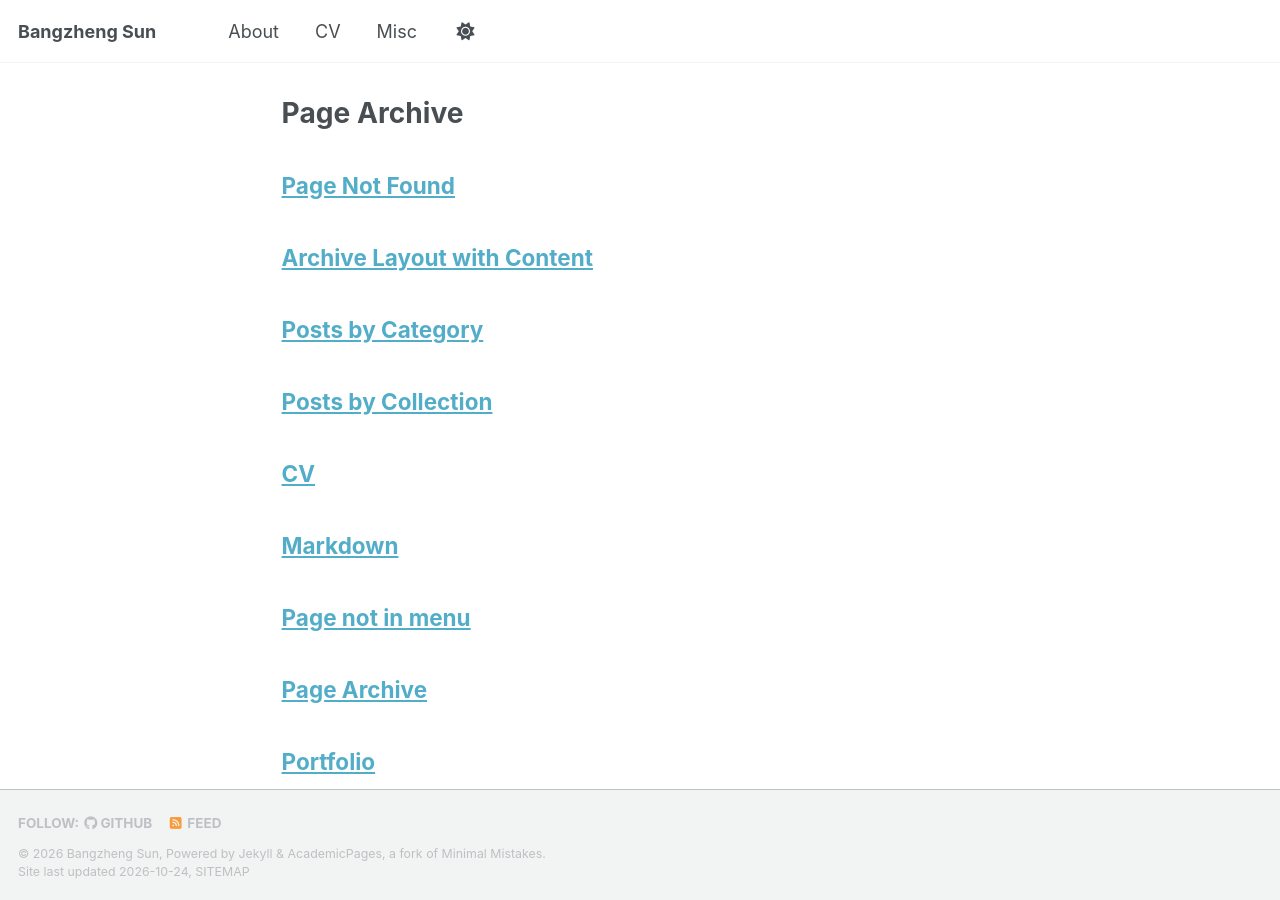
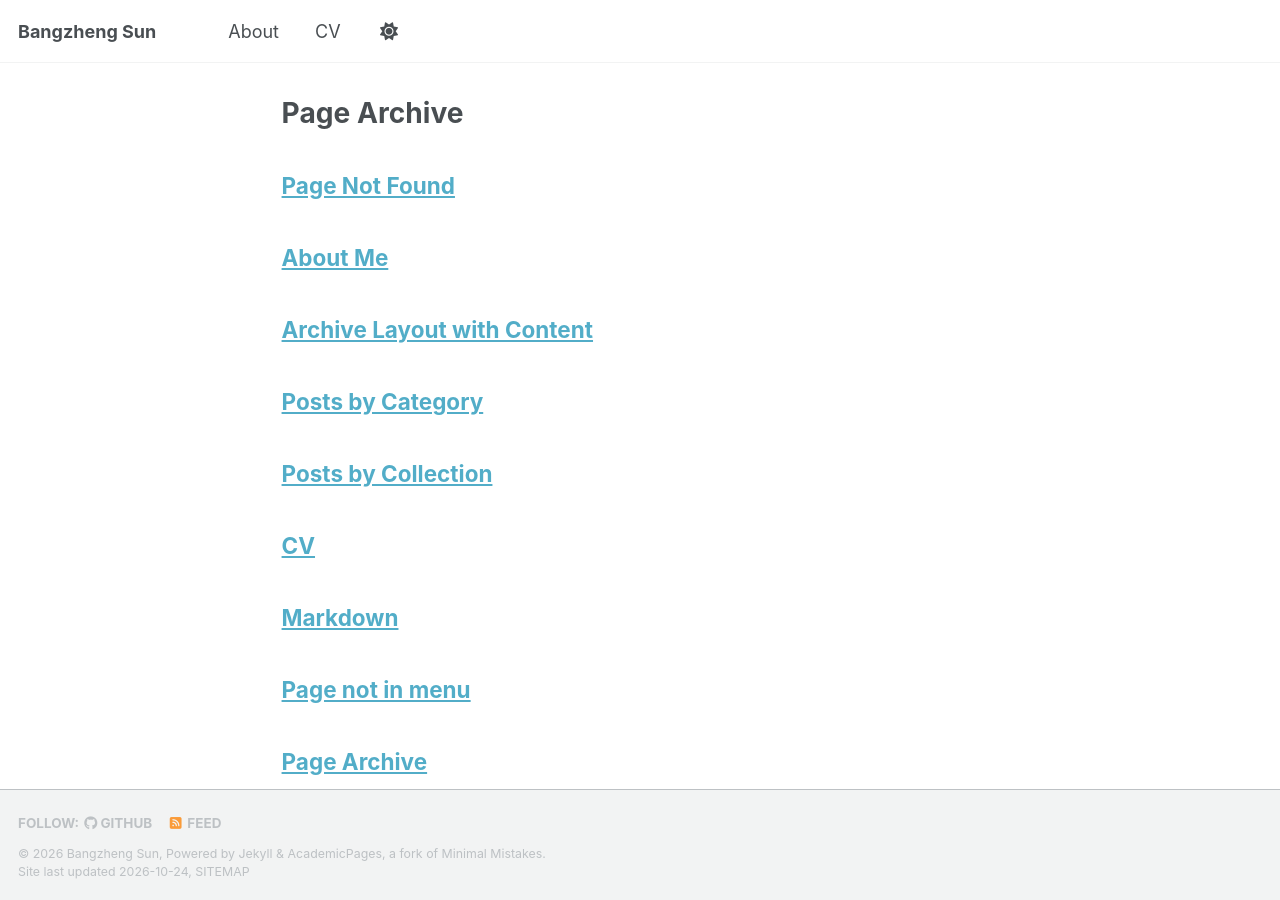
Before and after one commit to bangzhengsun/bangzhengsun.github.io, a Jekyll site: the page built from _pages/page-archive.html, in a window 1280 px wide and 900 px high. Built offline with Jekyll 4.4.1, drawn with Linux system fonts in a browser that asks for light colours; a style sheet for code colours, icons or effects is not loaded.

Commit message:
Fix homepage generation and navigation links

```diff
--- a/_data/navigation.yml
+++ b/_data/navigation.yml
@@ -3,7 +3,4 @@ main:
     url: /
 
   - title: "CV"
-    url: /files/CV.pdf
-
-  - title: "Misc"
-    url: /misc/
+    url: /files/BSun_CV_v2026Oct.pdf
```
Also changed, not shown: _pages/about.md (+0 -1 lines).
